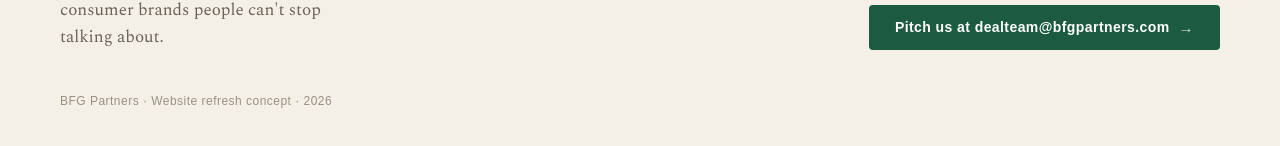
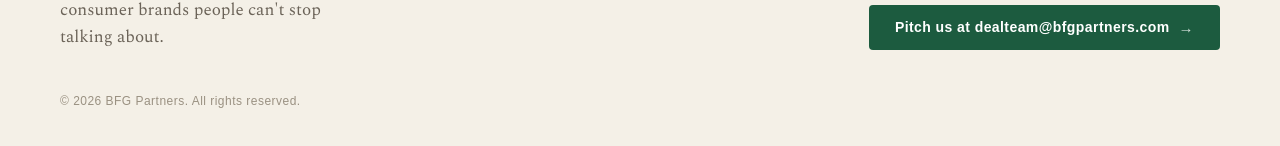
Before and after one commit to stellavieth/bfg-partners-website, a Next.js app: page / in a window 1280 px wide. Shown: the part 9195-9341 px from the top of the page. Built offline with nearby package versions, Linux system fonts and the light colour scheme; a web font is replaced by a local one.

Commit message:
Remove placeholder concept text from homepage

```diff
--- a/components/Footer.jsx
+++ b/components/Footer.jsx
@@ -61,7 +61,7 @@ export default function Footer() {
         </a>
       </div>
       <div style={{ marginTop: 44, fontSize: 12, letterSpacing: '0.04em', color: '#9a9182' }}>
-        BFG Partners · Website refresh concept · 2026
+        © 2026 BFG Partners. All rights reserved.
       </div>
     </footer>
   );
```
